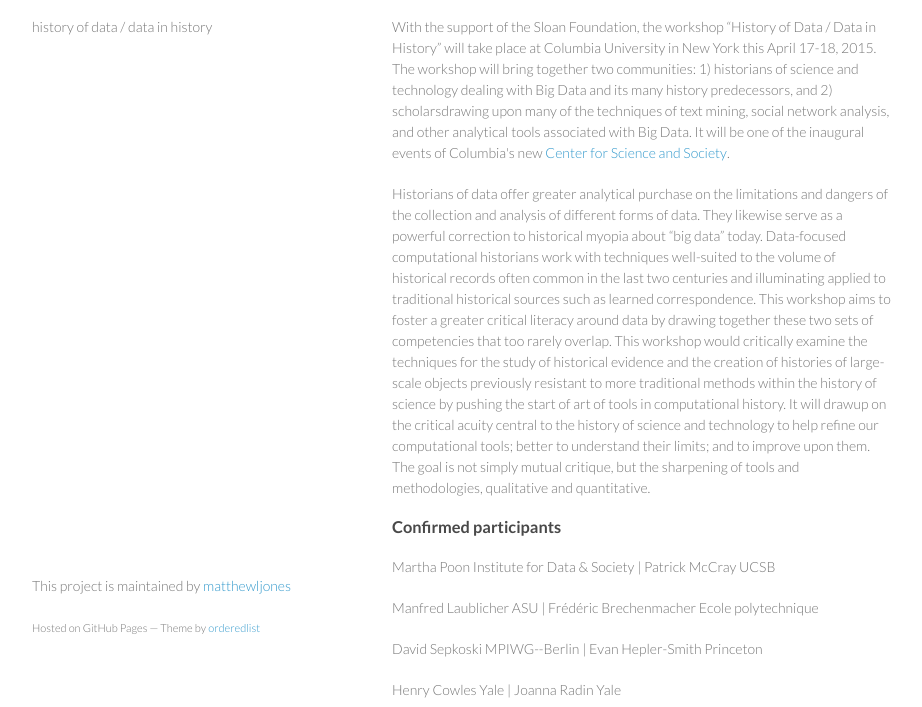
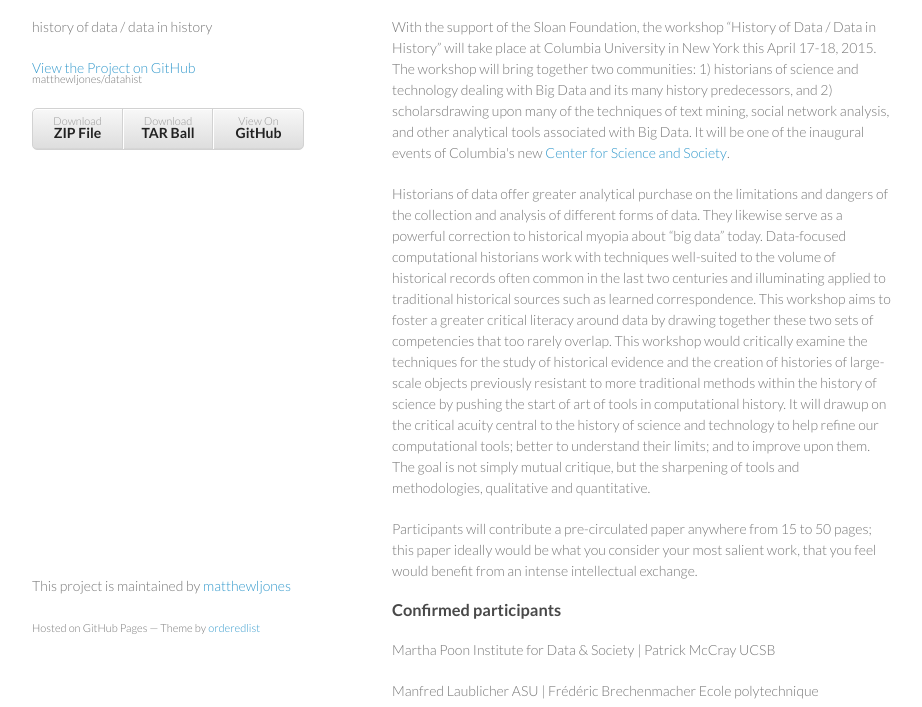
Before and after one commit to matthewljones/datahist, a plain HTML site: page index.html in a window 1280 px wide. Shown: the part 93-800 px from the top of the page, without its empty margins (178-1100 px from the left). Drawn offline with Linux system fonts and the light colour scheme.

Commit message:
Create gh-pages branch via GitHub

```diff
--- a/index.html
+++ b/index.html
@@ -18,6 +18,14 @@
         <h1>Datahist</h1>
         <p>history of data / data in history</p>
 
+        <p class="view"><a href="https://github.com/matthewljones/datahist">View the Project on GitHub <small>matthewljones/datahist</small></a></p>
+
+
+        <ul>
+          <li><a href="https://github.com/matthewljones/datahist/zipball/master">Download <strong>ZIP File</strong></a></li>
+          <li><a href="https://github.com/matthewljones/datahist/tarball/master">Download <strong>TAR Ball</strong></a></li>
+          <li><a href="https://github.com/matthewljones/datahist">View On <strong>GitHub</strong></a></li>
+        </ul>
       </header>
       <section>
         <h1>
@@ -26,6 +34,8 @@
 <p>With the support of the Sloan Foundation, the workshop  “History of Data / Data in History” will take place at Columbia University in New York this April 17-18, 2015. The workshop will bring together two communities: 1) historians of science and technology dealing with Big Data and its many history predecessors, and 2) scholarsdrawing upon many of the techniques of text mining, social network analysis, and other analytical tools associated with Big Data. It will be one of the inaugural events of Columbia's new <a href="http://scienceandsociety.columbia.edu/">Center for Science and Society</a>.</p>
 
 <p>Historians of data offer greater analytical purchase on the limitations and dangers of the collection and analysis of different forms of data. They likewise serve as a powerful correction to historical myopia about “big data” today. Data-focused computational historians work with techniques well-suited to the volume of historical records often common in the last two centuries and illuminating applied to traditional historical sources such as learned correspondence. This workshop aims to foster a greater critical literacy around data by drawing together these two sets of competencies that too rarely overlap. This workshop would critically examine the techniques for the study of historical evidence and the creation of histories of large-scale objects previously resistant to more traditional methods within the history of science by pushing the start of art of tools in computational history.  It will drawup on the critical acuity central to the history of science and technology to help refine our computational tools; better to understand their limits; and to improve upon them. The goal is not simply mutual critique, but the sharpening of tools and methodologies, qualitative and quantitative.</p>
+
+<p>Participants will contribute a pre-circulated paper anywhere from 15 to 50 pages; this paper ideally would be what you consider your most salient work, that you feel would benefit from an intense intellectual exchange.</p>
 
 <h3>
 <a id="confirmed-participants" class="anchor" href="#confirmed-participants" aria-hidden="true"><span class="octicon octicon-link"></span></a>Confirmed participants</h3>
@@ -47,15 +57,13 @@
 <p>Matthew Jones Columbia | Karen Levy   NYU</p>
 
 <p>Frank Pasquale UMD Law | Lev Manovich CUNY</p>
-
-<p> Wangui Muigai Princeton | Scott Klein Propublica </p>
       </section>
       <footer>
         <p>This project is maintained by <a href="https://github.com/matthewljones">matthewljones</a></p>
         <p><small>Hosted on GitHub Pages &mdash; Theme by <a href="https://github.com/orderedlist">orderedlist</a></small></p>
       </footer>
     </div>
-
+    <script src="javascripts/scale.fix.js"></script>
 
   </body>
 </html>
```
